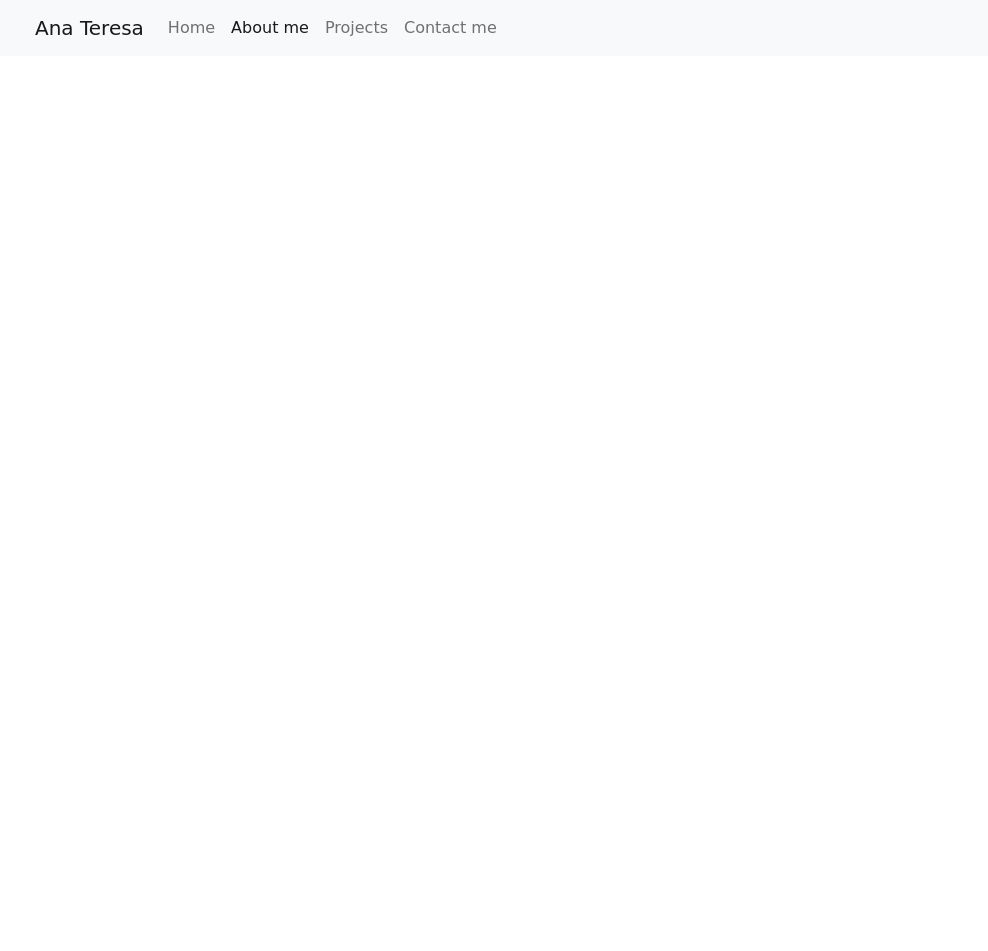
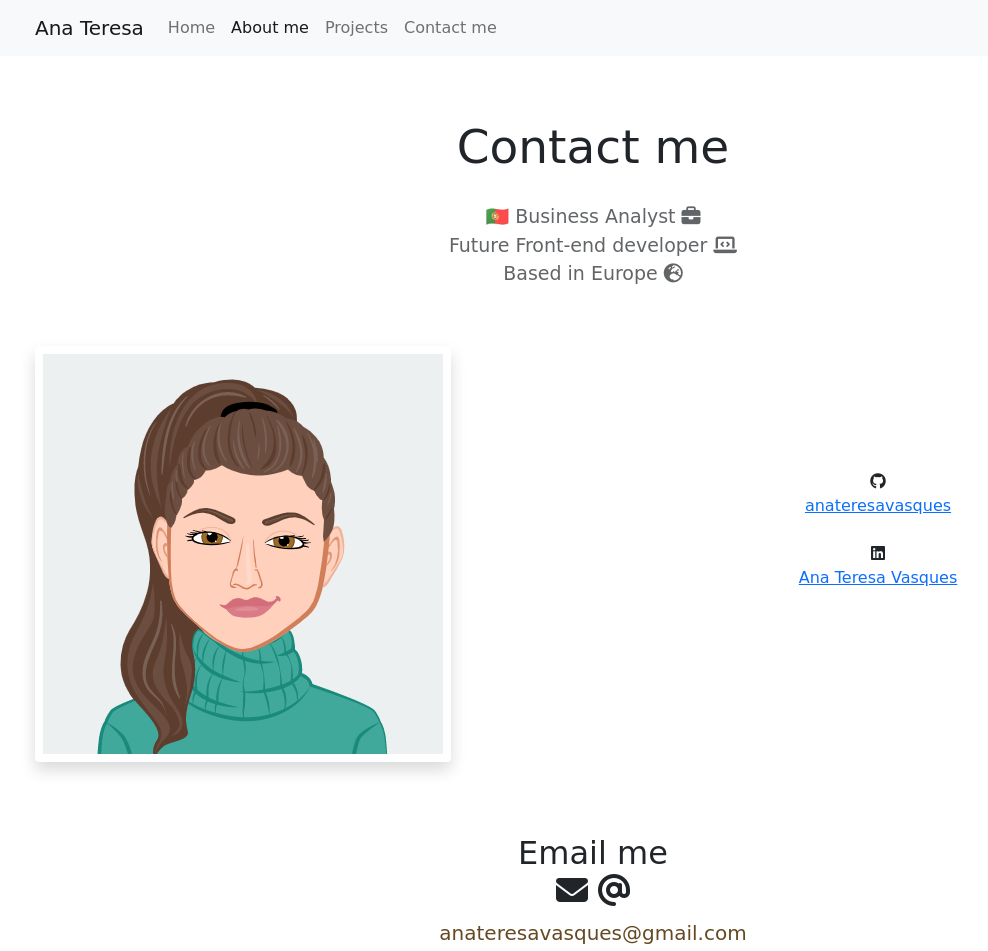
Before and after one commit to anateresavasques/Final-homework, a website: page contact.html in a window 1280 px wide. Shown: the whole page, without its empty margins (47-1035 px from the left). Before the commit the page ends 800 px from the top, so only its background shows below. Drawn offline with nearby package versions, Linux system fonts and the light colour scheme; a web font is replaced by a local one.

Commit message:
contac page final

```diff
--- a/contact.html
+++ b/contact.html
@@ -82,5 +82,54 @@
         </div>
       </div>
     </nav>
+        <h1 class="text-center">Contact me</h1>
+    <h3 class="text-center">
+      🇵🇹 Business Analyst <i class="fa-solid fa-briefcase"></i><br />
+      Future Front-end developer <i class="fa-solid fa-laptop-code"></i><br />
+      Based in Europe <i class="fa-solid fa-earth-europe"></i><br />
+    </h3>
+
+    </div>
+    <div class="container">
+      <div class="row">
+        <div class="col-sm-6">
+          <img
+            src="/images/Avatar.png"
+            class="img-fluid p-2 mb-4 shadow rounded"
+            id="avatar"
+            alt="Ana Avatar"
+          />
+        </div>
+        <div class="col-md-6">
+          <div class="about-paragraphs text-center">
+      <p>
+          <br>
+          <br>
+          <br>
+          <br>
+          <br>
+
+          <br>
+          <i class="fab fa-github"></i>
+          <br>
+          <a href="https://github.com/anateresavasques" target="_blank">anateresavasques</a>
+        <br>
+          <br>
+    <i class="fab fa-linkedin"></i>
+    <br>
+    <a href="https://www.linkedin.com/in/ana-teresa-vasques-82029917a/" target="_blank">Ana Teresa Vasques</a>
+
+      </p>
+        </div>
+      </div>
+    </div>
+    <div id="contact" class="mt-5">
+      <h2 class="text-center">Email me<br /><i class="fa-solid fa-envelope"></i> <i class="fa-solid fa-at"></i></h2>
+      <div class="email-link">
+        <a href="mailto:anateresavasques@gmail.com" class="email-link">
+          anateresavasques@gmail.com
+        </a>
+      </div>
+    </div>
   </body>
 </html>
```
Also changed, not shown: about.html (+2 -9 lines), index.html (+1 -1 lines).
